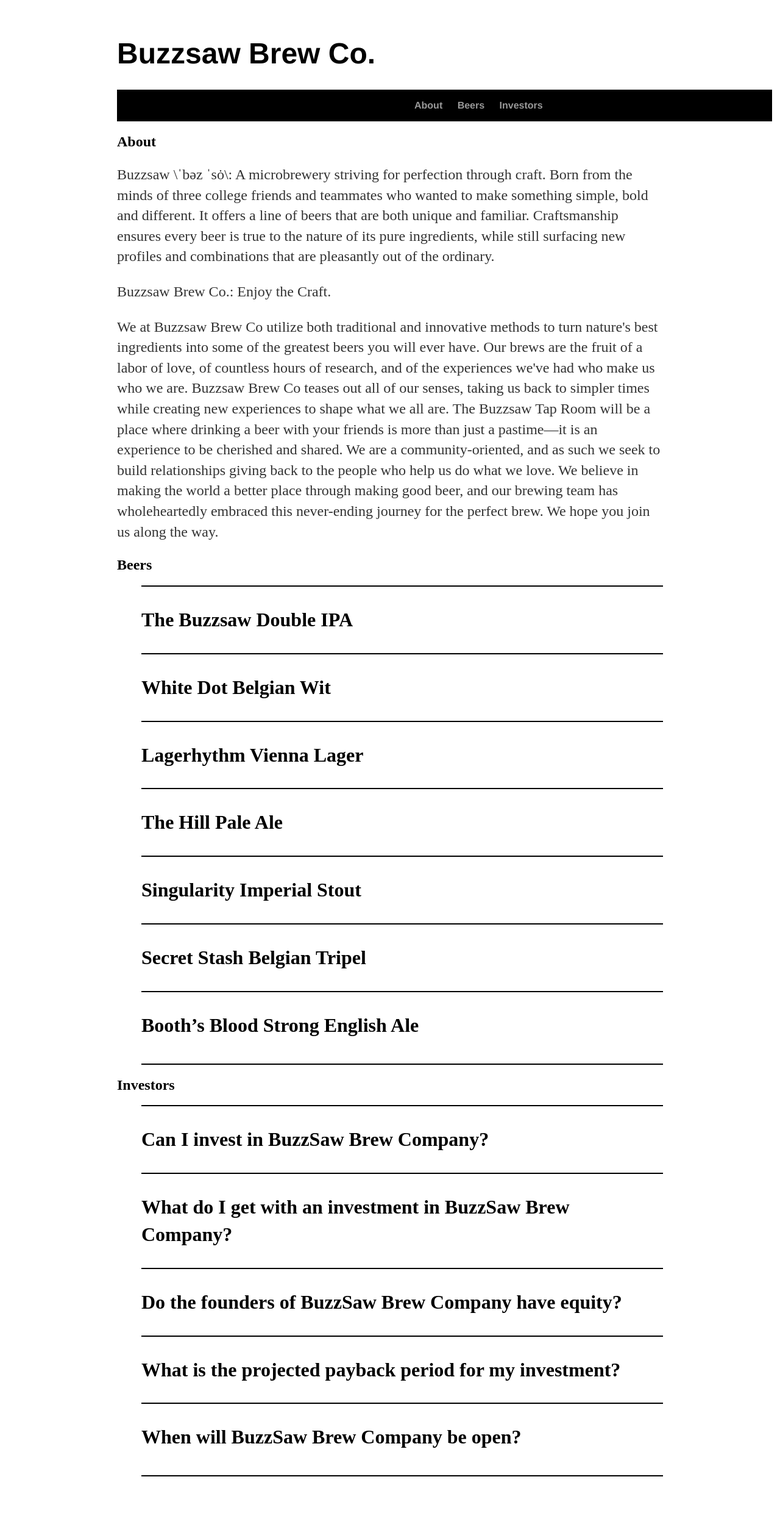
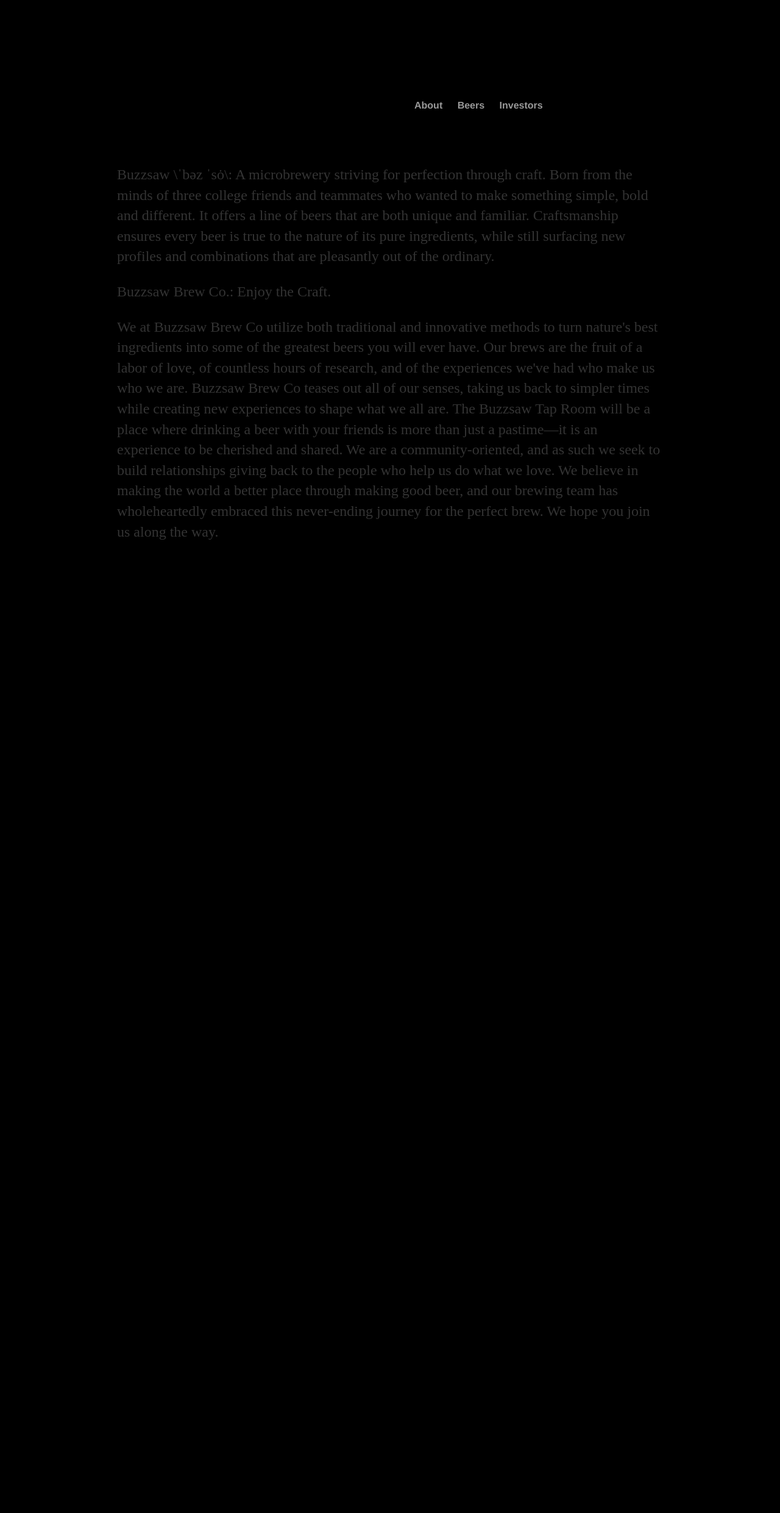
Before and after one commit to arquinn/arquinn.github.io, a Jekyll site: the page built from test.html, in a window 1280 px wide. Shown: the whole page at 61% size. Built offline with Jekyll 4.4.1, drawn with Linux system fonts in a browser that asks for light colours; nearby versions of some CDN libraries.

Commit message:
Update test.css

```diff
--- a/css/test.css
+++ b/css/test.css
@@ -1,6 +1,7 @@
 body {
     margin: 60px auto;
     width: 70%;
+    background-color: black;
 }
 .navbar{
     font-family:'Helvetica', 'Arial', 'Sans-Serif';
@@ -25,7 +26,6 @@
     display: inline;
     margin-right: 20px;
 }
-
 
 ul.faq {
     list-style: none;
@@ -56,9 +56,6 @@
     text-decoration: none;
     color: #999;
 }
-a:hover {
-    text-decoration: underline;
-}
 h1 {
     font-size: 3em;
     font-family:'Helvetica', 'Arial', 'Sans-Serif';
```
